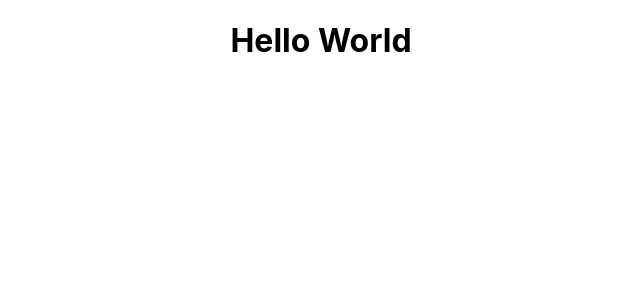
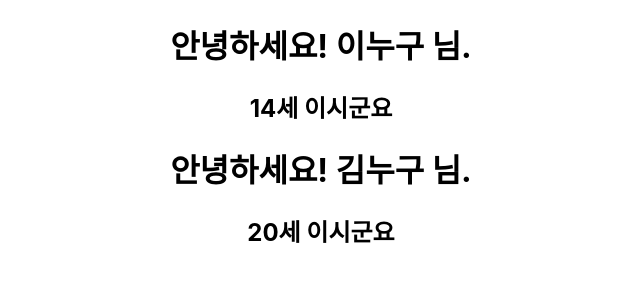
Before and after one commit to tigerlcw/2023FintechEdu, a React (Create React App) app in the folder app/front/: page / in a window 1280 px wide. Shown: the top 300 px of the page, without its empty margins (319-959 px from the left). Built offline with nearby package versions, Linux system fonts and the light colour scheme.

Commit message:
lecture react props

```diff
--- a/app/front/src/App.js
+++ b/app/front/src/App.js
@@ -1,14 +1,21 @@
 import './App.css';
 
 //컴포넌트 생성
-const Welcome = () => {
-  return <h1>Hello World</h1>;
+const Welcome = (props) => {
+  console.log(props);
+  return (
+    <div>
+      <h1>안녕하세요! {props.username} 님.</h1>
+      <h2>{props.age}세 이시군요</h2>
+    </div>
+  );
 };
 
 function App() {
   return (
     <div className="App">
-      <Welcome /> {/* 컴포넌트 사용 */}
+      <Welcome username="이누구" age={14} /> {/* 컴포넌트 사용 */}
+      <Welcome username="김누구" age={20} />
     </div>
   );
 }
```
